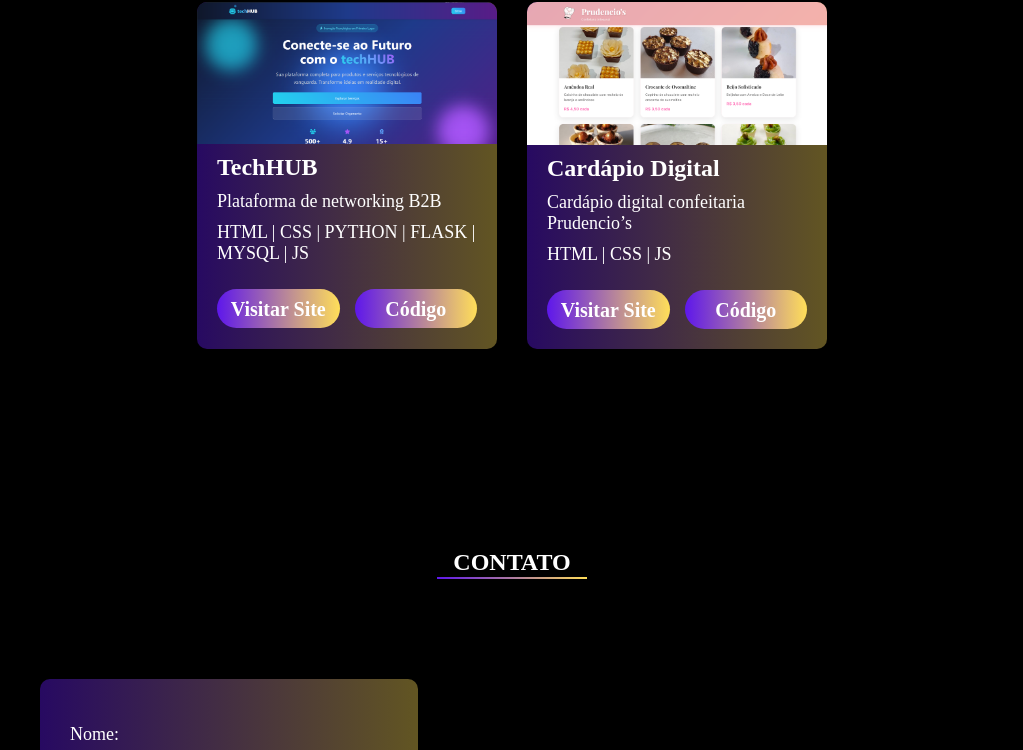
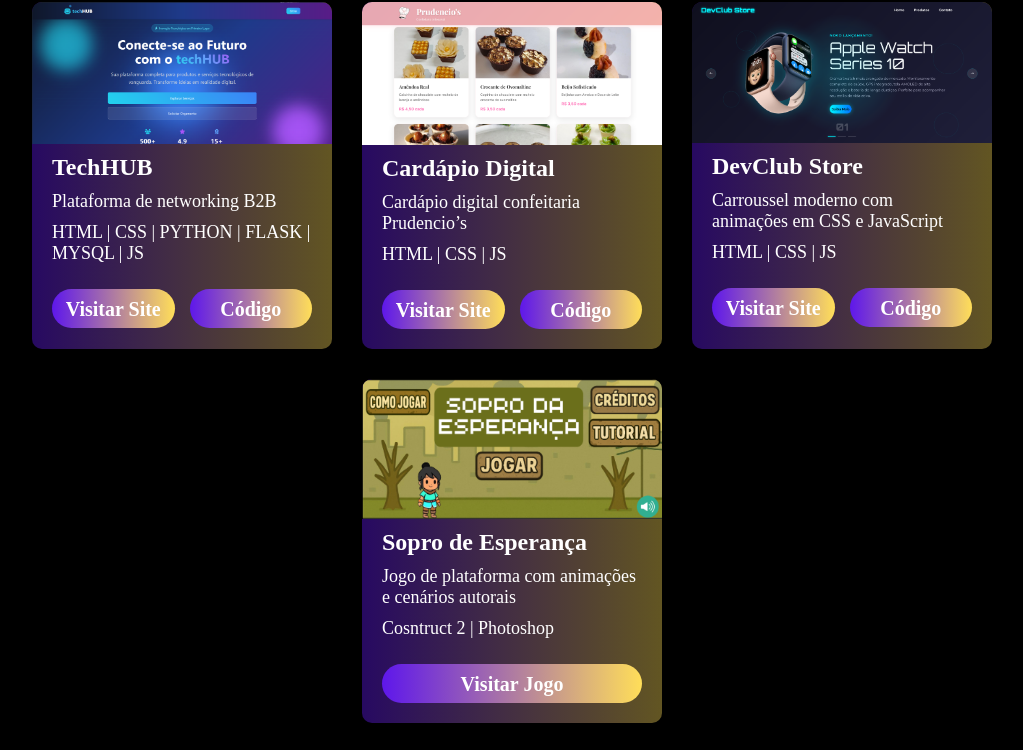
Before and after one commit to Prudencio-bru/portfolio-bruna, a plain HTML site: page index.html in a window 1280 px wide. Shown: the part 2135-2885 px from the top of the page, without its empty margins (128-1151 px from the left). Drawn offline with Linux system fonts and the light colour scheme; a web font is replaced by a local one.

Commit message:
adicionando projetos

```diff
--- a/index.html
+++ b/index.html
@@ -187,6 +187,25 @@
                         <a href="https://github.com/Prudencio-bru/cardapio_prudencios" target="_blank" rel="noopener noreferrer">Código</a>
                     </div>
                 </div>
+                <div class="projeto-informacoes fade-up-item" style="transition-delay: 0.4s;">
+                    <img src="img/devstore.png" alt="DevClub Store">
+                    <h3>DevClub Store</h3>
+                    <p>Carroussel moderno com animações em CSS e JavaScript</p>
+                    <p>HTML | CSS | JS </p>
+                    <div class="links-projetos">
+                        <a href="https://prudencio-bru.github.io/animacao-css-carroussel/" target="_blank" rel="noopener noreferrer">Visitar Site</a>
+                        <a href="https://github.com/Prudencio-bru/animacao-css-carroussel" target="_blank" rel="noopener noreferrer">Código</a>
+                    </div>
+                </div>
+                <div class="projeto-informacoes fade-up-item" style="transition-delay: 0.4s;">
+                    <img src="img/sopro-esperança.png" alt="Sopro de Esperança">
+                    <h3>Sopro de Esperança</h3>
+                    <p>Jogo de plataforma com animações e cenários autorais</p>
+                    <p>Cosntruct 2 | Photoshop </p>
+                    <div class="links-projetos">
+                        <a href="https://www.construct.net/en/free-online-games/sopro-esperanca-77721/play" target="_blank" rel="noopener noreferrer">Visitar Jogo</a>
+                    </div>
+                </div>
             </div>
         </section>
 
```
Also changed, not shown: img/devstore.png (added), img/sopro-esperança.png (added).
